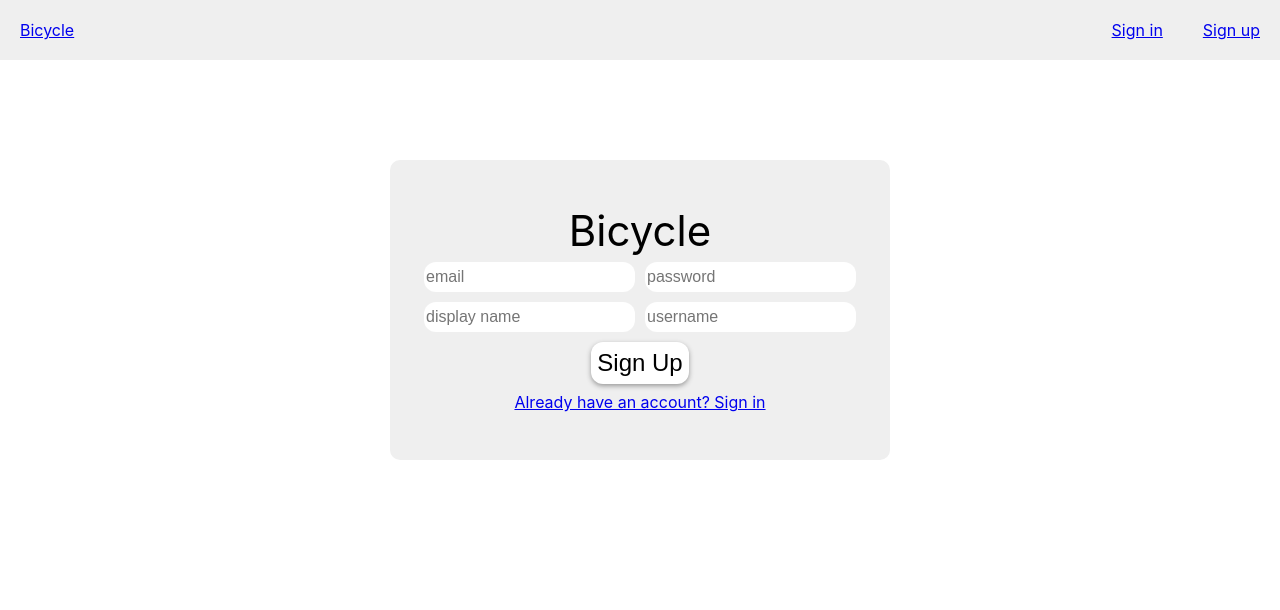
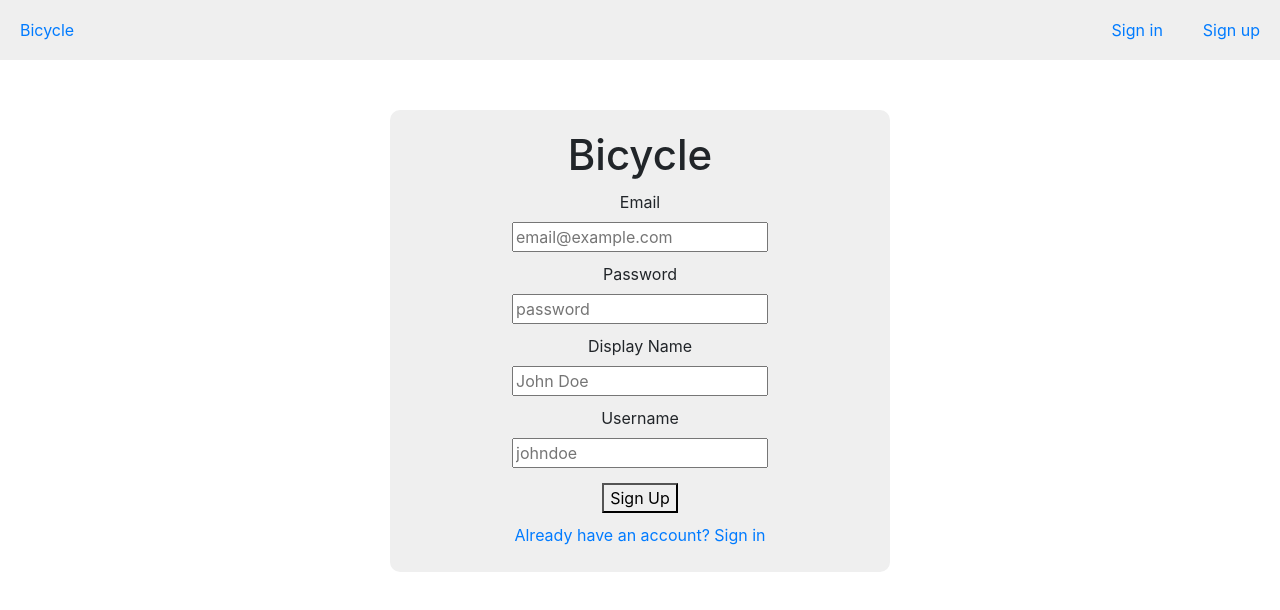
Before and after one commit to csaye/bicycle, a React (Create React App) app: page /signup in a window 1280 px wide. Shown: the top 610 px of the page. Built offline with nearby package versions, Linux system fonts and the light colour scheme; no server answers.

Commit message:
Import bootstrap.

```diff
--- a/package.json
+++ b/package.json
@@ -6,6 +6,7 @@
     "@testing-library/jest-dom": "^5.11.9",
     "@testing-library/react": "^11.2.3",
     "@testing-library/user-event": "^12.6.0",
+    "bootstrap": "^4.5.3",
     "react": "^17.0.1",
     "react-dom": "^17.0.1",
     "react-router-dom": "^5.2.0",
--- a/public/index.html
+++ b/public/index.html
@@ -9,7 +9,10 @@
       name="description"
       content="Web site created using create-react-app"
     /> -->
-    <link href="./reset.css" type="text/css" rel="stylesheet">
+
+
+    <!-- custom stylesheets -->
+    <!-- <link href="./reset.css" type="text/css" rel="stylesheet"> -->
     <link href="./style.css" type="text/css" rel="stylesheet">
 
     <link rel="apple-touch-icon" href="%PUBLIC_URL%/logo192.png" />
--- a/public/style.css
+++ b/public/style.css
@@ -1,28 +1,49 @@
 button {
   cursor: pointer;
-  border: 0;
-  height: 42px;
-  font-size: 24px;
-  background-color: white;
-  border-radius: 12px;
-}
-
-input {
-  border-radius: 12px;
-  border: 0;
-  height: 28px;
-  font-size: 16px;
 }
 
 .flex-fill {
   flex-grow: 1;
 }
 
-.hover-shadow {
+.flex-col {
+  display: flex;
+  flex-direction: column;
+  align-items: center;
+  justify-content: center;
+}
+
+/* .hover-shadow {
   box-shadow: 0px 2px 5px #999;
   transition: box-shadow 0.25s ease-in-out;
 }
 
 .hover-shadow:hover {
   box-shadow: 0px 2px 15px #999;
+} */
+
+/* Form */
+
+.Form {
+  background-color: #efefef;
+  width: 500px;
+  margin: 50px auto 0 auto;
+  padding: 20px;
+  border-radius: 10px;
 }
+
+.Form form {
+  height: 100%;
+}
+
+.Form button, .Form .link, .Form p {
+  margin: 5px 0;
+}
+
+.Form h1, .Form input {
+  margin-bottom: 10px;
+}
+
+.Form h1 {
+  font-size: 42px;
+}
--- a/src/components/App/App.js
+++ b/src/components/App/App.js
@@ -2,6 +2,7 @@ import React, { useState, useEffect } from 'react';
 import './App.css';
 import { BrowserRouter as Router, Switch, Route, Redirect } from 'react-router-dom';
 import { useAuthState } from 'react-firebase-hooks/auth';
+import 'bootstrap/dist/css/bootstrap.min.css';
 
 import Navbar from '../Navbar/Navbar.js';
 import SignIn from '../SignIn/SignIn.js';
--- a/src/components/Profile/Profile.js
+++ b/src/components/Profile/Profile.js
@@ -70,11 +70,10 @@ function Profile() {
         firebase.auth().currentUser?.uid === uid &&
         <form onSubmit={makePost}>
           {/* Content */}
-          <label htmlFor="contentInput">Content</label>
           <input
           value={content}
           type="text"
-          id="contentInput"
+          placeholder="content"
           onChange={e => setContent(e.target.value)}
           required
           />
--- a/src/components/SignIn/SignIn.css
+++ /dev/null
@@ -1,27 +0,0 @@
-.SignIn {
-  background-color: #efefef;
-  width: 500px;
-  margin: 100px auto;
-  height: 300px;
-  border-radius: 10px;
-}
-
-.SignIn form {
-  height: 100%;
-  display: flex;
-  flex-direction: column;
-  align-items: center;
-  justify-content: center;
-}
-
-.SignIn button, .SignIn .link, .SignIn h1 {
-  margin: 5px 0;
-}
-
-.SignIn input {
-  margin: 5px;
-}
-
-.SignIn h1 {
-  font-size: 42px;
-}
--- a/src/components/SignIn/SignIn.js
+++ b/src/components/SignIn/SignIn.js
@@ -1,4 +1,3 @@
-import './SignIn.css';
 import React, { useState } from 'react';
 import { Link } from 'react-router-dom';
 import firebase from 'firebase/app';
@@ -8,42 +7,48 @@ function SignIn() {
   let [email, setEmail] = useState('');
   let [password, setPassword] = useState('');
 
+  let [error, setError] = useState('');
+
   async function signIn(e) {
     e.preventDefault();
     try {
       await firebase.auth().signInWithEmailAndPassword(email, password);
     } catch(e) {
-      alert(e);
+      setError(e.message);
     }
   }
 
   return (
-    <div className="SignIn">
-      <form onSubmit={signIn}>
+    <div className="SignIn Form">
+      <form onSubmit={signIn} className="flex-col">
         {/* Title */}
         <h1>Bicycle</h1>
-        <div>
         {/* Email */}
+        <label htmlFor="emailInput">Email</label>
         <input
         value={email}
         type="email"
-          placeholder="email"
+        id="emailInput"
+        placeholder="email@example.com"
         onChange={e => setEmail(e.target.value)}
         required
         />
         {/* Password */}
+        <label htmlFor="passwordInput">Password</label>
         <input
         value={password}
         type="password"
+        id="passwordInput"
         placeholder="password"
         onChange={e => setPassword(e.target.value)}
         required
         />
-        </div>
         {/* Button */}
         <button type="submit" className="hover-shadow">Sign In</button>
         {/* Sign up */}
         <Link to="/signup" className="link">No account? Sign up</Link>
+        {/* Error */}
+        { error && <p className="text-danger text-center">{error}</p> }
       </form>
     </div>
   );
--- a/src/components/SignUp/SignUp.css
+++ /dev/null
@@ -1,27 +0,0 @@
-.SignUp {
-  background-color: #efefef;
-  width: 500px;
-  margin: 100px auto;
-  height: 300px;
-  border-radius: 10px;
-}
-
-.SignUp form {
-  height: 100%;
-  display: flex;
-  flex-direction: column;
-  align-items: center;
-  justify-content: center;
-}
-
-.SignUp button, .SignUp .link, .SignUp h1 {
-  margin: 5px 0;
-}
-
-.SignUp input {
-  margin: 5px;
-}
-
-.SignUp h1 {
-  font-size: 42px;
-}
--- a/src/components/SignUp/SignUp.js
+++ b/src/components/SignUp/SignUp.js
@@ -1,4 +1,3 @@
-import './SignUp.css';
 import React, { useState } from 'react';
 import { Link } from 'react-router-dom';
 import firebase from 'firebase/app';
@@ -11,6 +10,8 @@ function SignUp() {
   let [password, setPassword] = useState('');
   let [displayName, setDisplayName] = useState('');
   let [username, setUsername] = useState('');
+
+  let [error, setError] = useState('');
 
   // returns whether username is taken
   async function usernameTaken() {
@@ -30,7 +31,7 @@ function SignUp() {
     try {
       await firebase.auth().createUserWithEmailAndPassword(email, password);
     } catch(e) {
-      alert(e.message);
+      setError(e.message);
       return;
     };
     // set display name
@@ -49,52 +50,58 @@ function SignUp() {
   }
 
   return (
-    <div className="SignUp">
-      <form onSubmit={signUp}>
+    <div className="SignUp Form">
+      <form onSubmit={signUp} className="flex-col">
         {/* Title */}
         <h1>Bicycle</h1>
-        <div>
         {/* Email */}
+        <label htmlFor="emailInput">Email</label>
         <input
         value={email}
         type="email"
-          placeholder="email"
+        id="emailInput"
+        placeholder="email@example.com"
         onChange={e => setEmail(e.target.value)}
         required
         />
         {/* Password */}
+        <label htmlFor="passwordInput">Password</label>
         <input
         value={password}
         type="password"
+        id="passwordInput"
         placeholder="password"
         onChange={e => setPassword(e.target.value)}
         required
         />
-        </div>
-        <div>
         {/* Display Name */}
+        <label htmlFor="displayNameInput">Display Name</label>
         <input
         value={displayName}
         type="text"
-          placeholder="display name"
+        id="displayNameInput"
+        placeholder="John Doe"
         onChange={e => setDisplayName(e.target.value)}
         pattern="[A-Za-z ]{1,32}"
         required
         />
         {/* Username */}
+        <label htmlFor="usernameInput">Username</label>
         <input
         value={username}
         type="text"
-          placeholder="username"
+        id="usernameInput"
+        placeholder="johndoe"
         onChange={e => setUsername(e.target.value)}
         pattern="[A-Za-z0-9_]{3,16}"
         required
         />
-        </div>
         {/* Button */}
         <button type="submit" className="hover-shadow">Sign Up</button>
         {/* Sign in */}
         <Link to="/signin" className="link">Already have an account? Sign in</Link>
+        {/* Error */}
+        { error && <p className="error text-center">{error}</p> }
       </form>
     </div>
   );
```
Also changed, not shown: 1 other file (tests, documents, lock files or other folders). Lines whose indentation alone changed are shown as unchanged.
